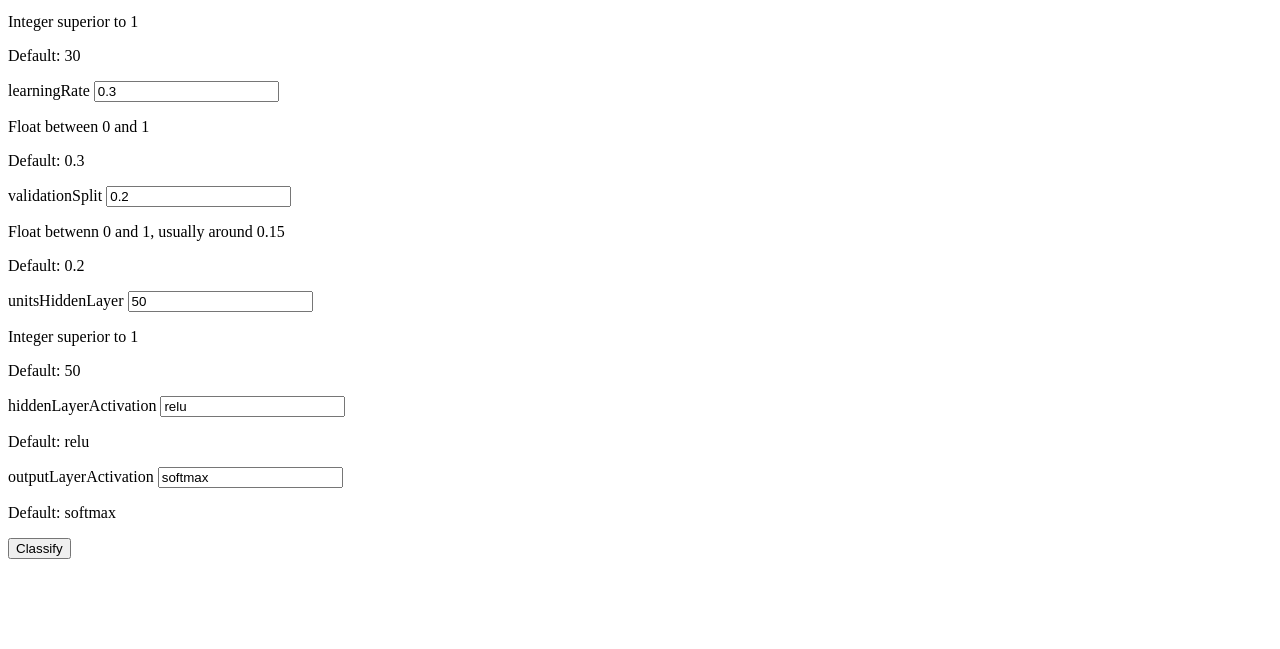
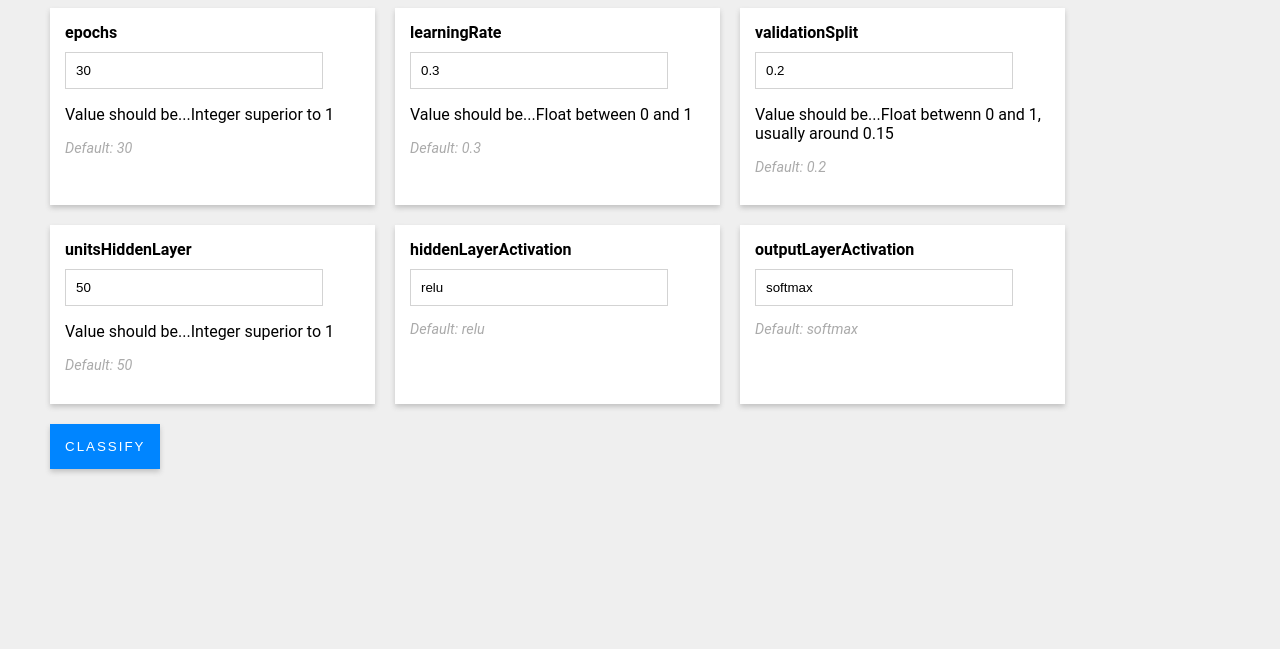
Before and after one commit to mathildebuenerd/music-emotion-classifier, a website built with Parcel: page index.html in a window 1280 px wide. Shown: the part 151-800 px from the top of the page. Built offline with nearby package versions, Linux system fonts and the light colour scheme; files whose address does not match are found by name.

Commit message:
add css to the interface

```diff
--- a/index.html
+++ b/index.html
@@ -5,7 +5,9 @@
     <title>Music Emotion Classifier</title>
 
     <!-- Load Tensorflow.js -->
-    <script src="https://cdn.jsdelivr.net/npm/@tensorflow/tfjs@0.12.5"> </script>
+    <script src="https://cdn.jsdelivr.net/npm/@tensorflow/tfjs@0.12.5"></script>
+
+    <link rel="stylesheet" href="style.css">
 </head>
 <body>
 
@@ -13,18 +15,24 @@
 
 <h2>Options</h2>
 
+
+<section id="allOptions">
     <div class="inputData">
         <label for="epochs">epochs</label>
+        <div>
             <input id="epochs" type="number" value="30">
             <p class="range">Integer superior to 1</p>
             <p class="defaultValue">Default: <span>30</span></p>
         </div>
+    </div>
 
     <div class="inputData">
         <label for="learningRate">learningRate</label>
+        <div>
             <input id="learningRate" type="number" value="0.3">
             <p class="range">Float between 0 and 1</p>
             <p class="defaultValue">Default: <span>0.3</span></p>
+        </div>
     </div>
 
     <div class="inputData">
@@ -53,6 +61,7 @@
         <!--<p class="range"></p>-->
         <p class="defaultValue">Default: <span>softmax</span></p>
     </div>
+</section>
 
 <button id="submit" type="submit">Classify</button>
 
--- /dev/null
+++ b/style.css
@@ -0,0 +1,59 @@
+body {
+    margin: 0;
+    padding: 30px 50px;
+    font-family: Roboto, arial, sans-serif;
+    background-color: #efefef;
+}
+
+#allOptions {
+    display: flex;
+    flex-wrap: wrap;
+}
+
+@media (max-width: 768px) {
+    #allOptions {
+        flex-direction: column;
+    }
+
+    .inputData {
+        width: 80% !important;
+    }
+}
+.inputData {
+    background-color: white;
+    padding: 15px;
+    margin-bottom: 20px;
+    margin-right: 20px;
+    width: 25%;
+    box-shadow: 0 3px 5px #c4c4c4;
+}
+
+input {
+    padding: 10px;
+    margin-top: 10px;
+    border: 1px solid lightgrey;
+    width: 80%;
+}
+
+button {
+    padding: 15px;
+    text-transform: uppercase;
+    letter-spacing: 2px;
+    background-color: #0085ff;
+    color: white;
+    border: 0;
+    box-shadow: 0 3px 5px #c4c4c4;
+}
+
+label {
+    font-weight: 700;
+}
+
+.defaultValue {
+    font-size: 0.9em;
+    font-style: italic;
+    color: #aaa;
+}
+.range::before {
+    content: "Value should be...";
+}
```
Also changed, not shown: dist/index.html, 2 other files. Lines whose indentation alone changed are shown as unchanged.
